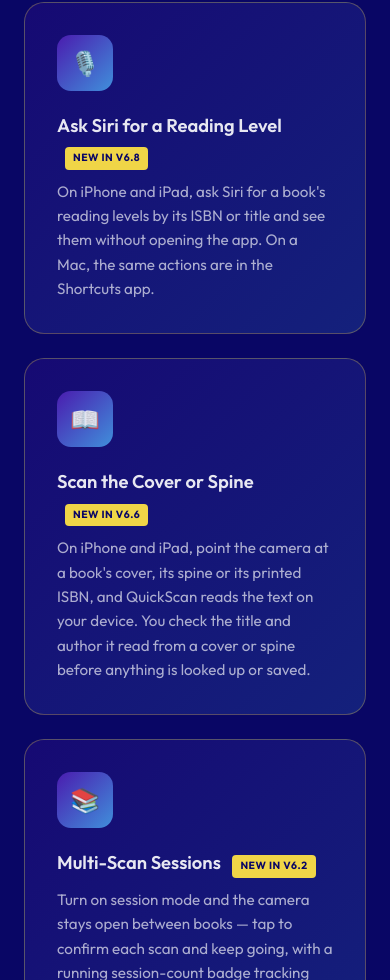
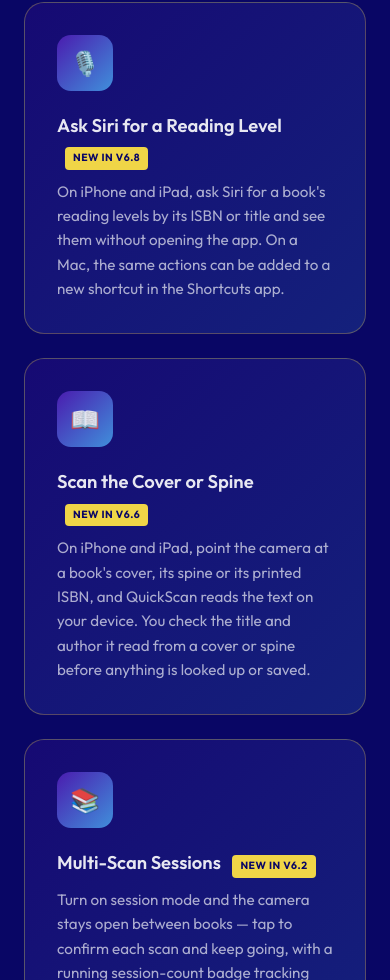
Before and after one commit to IfThenDev/ifthendev.github.io, a plain HTML site: page quickscan/index.html in a window 390 px wide. Shown: the part 1605-2585 px from the top of the page. Drawn offline with Linux system fonts and the light colour scheme.

Commit message:
quickscan: help and landing — Mac Shortcuts wording per C-2 (Phase 55, Red Pen RP-D3, RP-D4)
- help: data-siri-more-shortcuts scoped to iPhone and iPad; on a Mac the actions are added to a new
  shortcut, and Scan a Book opens the screen for typing a book's title and author (RP-D3)
- landing: v6.8 Siri card, 'the same actions can be added to a new shortcut in the Shortcuts app' (RP-D4)

Co-Authored-By: Claude Opus 5.5 <noreply@anthropic.com>
Claude-Session: https://claude.ai/code/session_016Qzu6acZq7tWyKerN6YCjh

```diff
--- a/quickscan/index.html
+++ b/quickscan/index.html
@@ -770,7 +770,7 @@
                         <span class="feature-new-badge">New in v6.8</span>
                     </h3>
                     <p class="feature-desc">
-                        On iPhone and iPad, ask Siri for a book's reading levels by its ISBN or title and see them without opening the app. On a Mac, the same actions are in the Shortcuts app.
+                        On iPhone and iPad, ask Siri for a book's reading levels by its ISBN or title and see them without opening the app. On a Mac, the same actions can be added to a new shortcut in the Shortcuts app.
                     </p>
                 </div>
 
```
Also changed, not shown: quickscan/help.html (+1 -1 lines).
